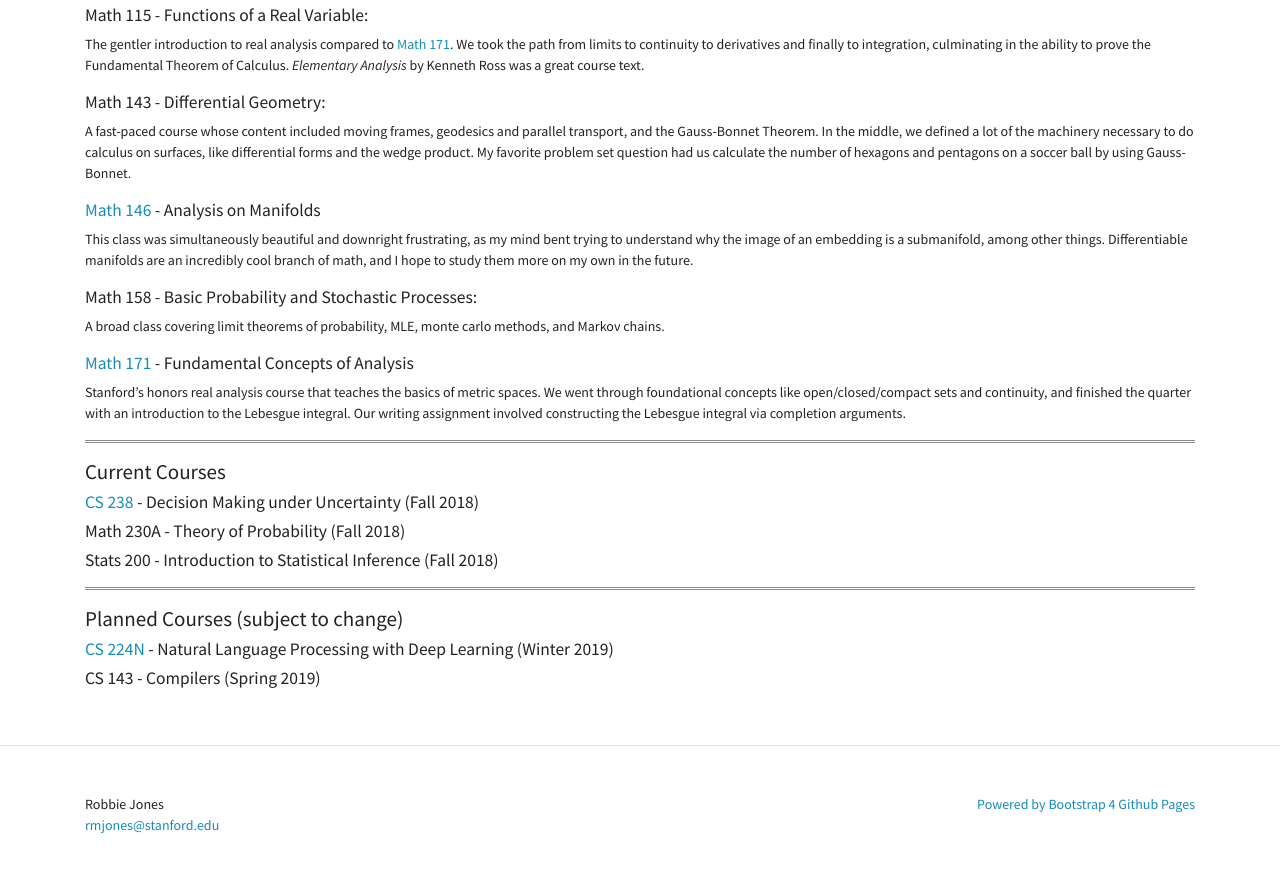
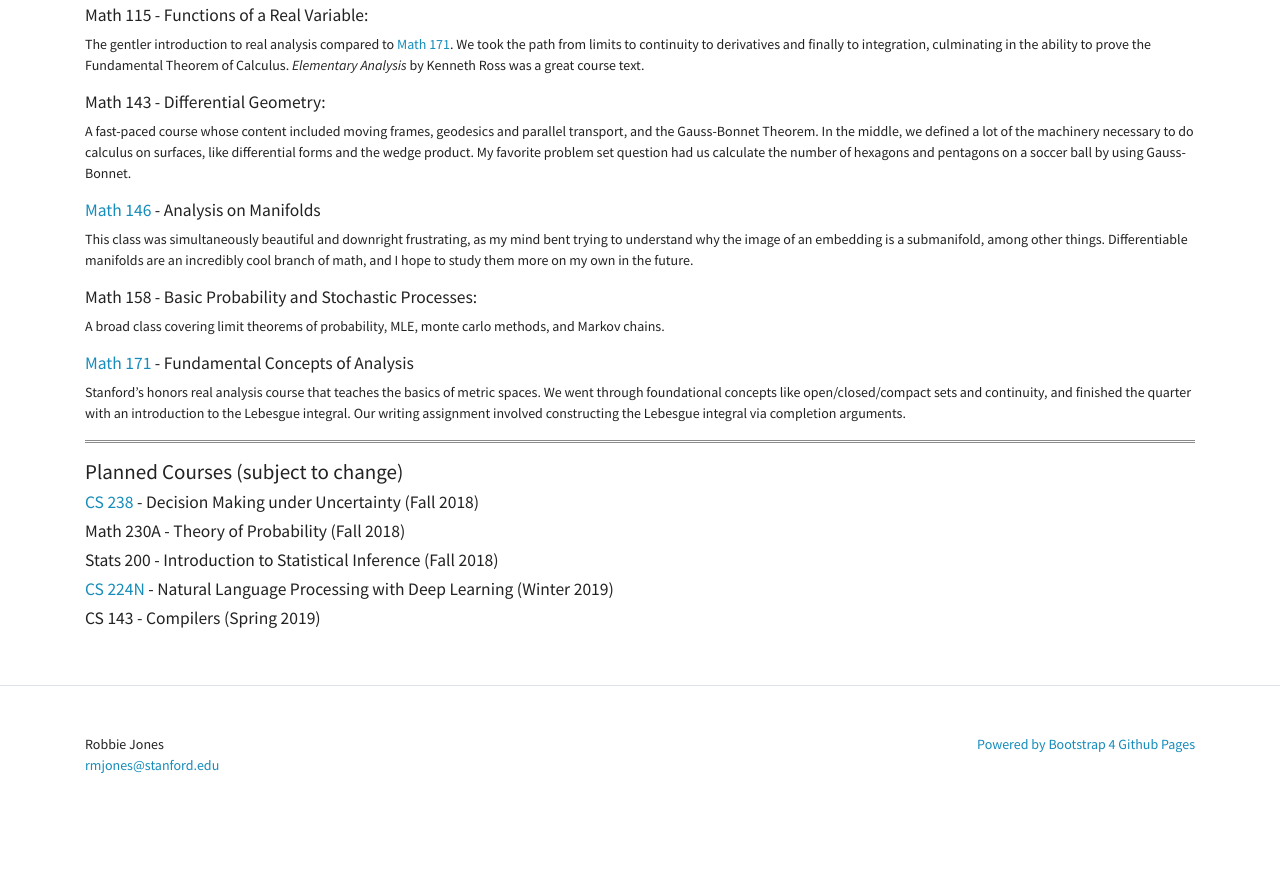
Before and after one commit to robbiejones96/robbiejones96.github.io, a Jekyll site: the page built from courses.md, in a window 1280 px wide and 900 px high, scrolled down 2176 px. Shown: the top 872 px of the window. Built offline with Jekyll 4.4.1, drawn with Linux system fonts in a browser that asks for light colours; after the commit the page ends 3016 px from its top, so only the background shows below that; part of the change alters nothing that is shown.

Commit message:
Change current courses to future for now

```diff
--- a/courses.md
+++ b/courses.md
@@ -27,7 +27,7 @@ permalink: /courses
 	</div>
 </div>
 
-### [Past](#past), [present](#present), and (tentatively) [future](#future) classes:
+### [Past](#past), [present](#future), and (tentatively) [future](#future) classes:
 
 I've enjoyed nearly all of my classes at Stanford and am happy to give a
 rundown of some of my favorites.  Note that Stanford's course catalog can be
@@ -271,17 +271,8 @@ writing assignment involved constructing the Lebesgue integral via completion
 arguments.
 
 
-<hr style="border-top: 3px double #8c8b8b">
-
-#### <a name="present"></a>Current Courses
 
 
-##### <a name="cs238"></a> [CS 238][cs238-url] - Decision Making under Uncertainty (Fall 2018)
-[cs238-url]: http://cs238.stanford.edu
-{:target="_blank"}
-
-##### <a name="math230A"></a> Math 230A - Theory of Probability (Fall 2018)
-##### <a name="stats200"></a> Stats 200 - Introduction to Statistical Inference (Fall 2018)
 
 
 
@@ -290,6 +281,13 @@ arguments.
 <hr style="border-top: 3px double #8c8b8b">
 
 #### <a name="future"></a>Planned Courses (subject to change)
+
+##### <a name="cs238"></a> [CS 238][cs238-url] - Decision Making under Uncertainty (Fall 2018)
+[cs238-url]: http://cs238.stanford.edu
+{:target="_blank"}
+
+##### <a name="math230A"></a> Math 230A - Theory of Probability (Fall 2018)
+##### <a name="stats200"></a> Stats 200 - Introduction to Statistical Inference (Fall 2018)
 
 ##### <a name="cs224n"></a> [CS 224N][cs224n-url] - Natural Language Processing with Deep Learning (Winter 2019)
 [cs224n-url]: http://cs224n.stanford.edu
```
